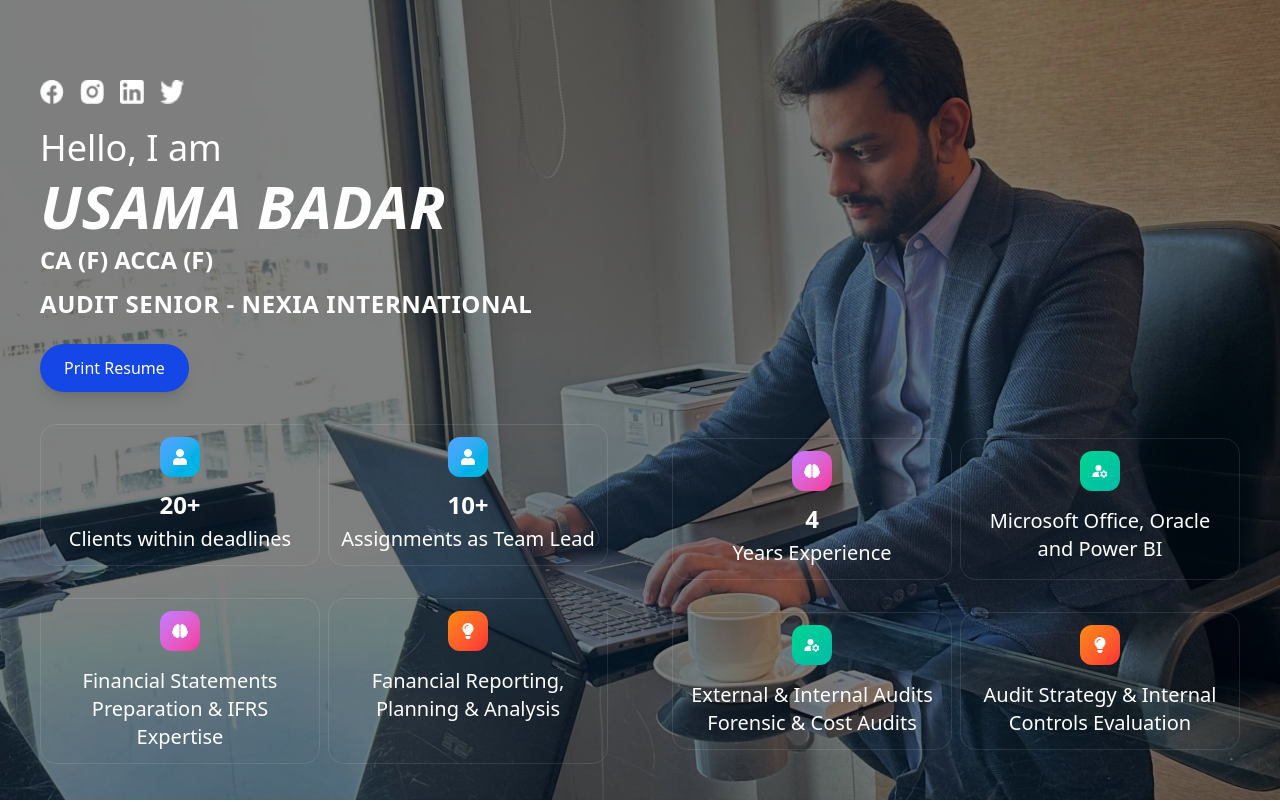
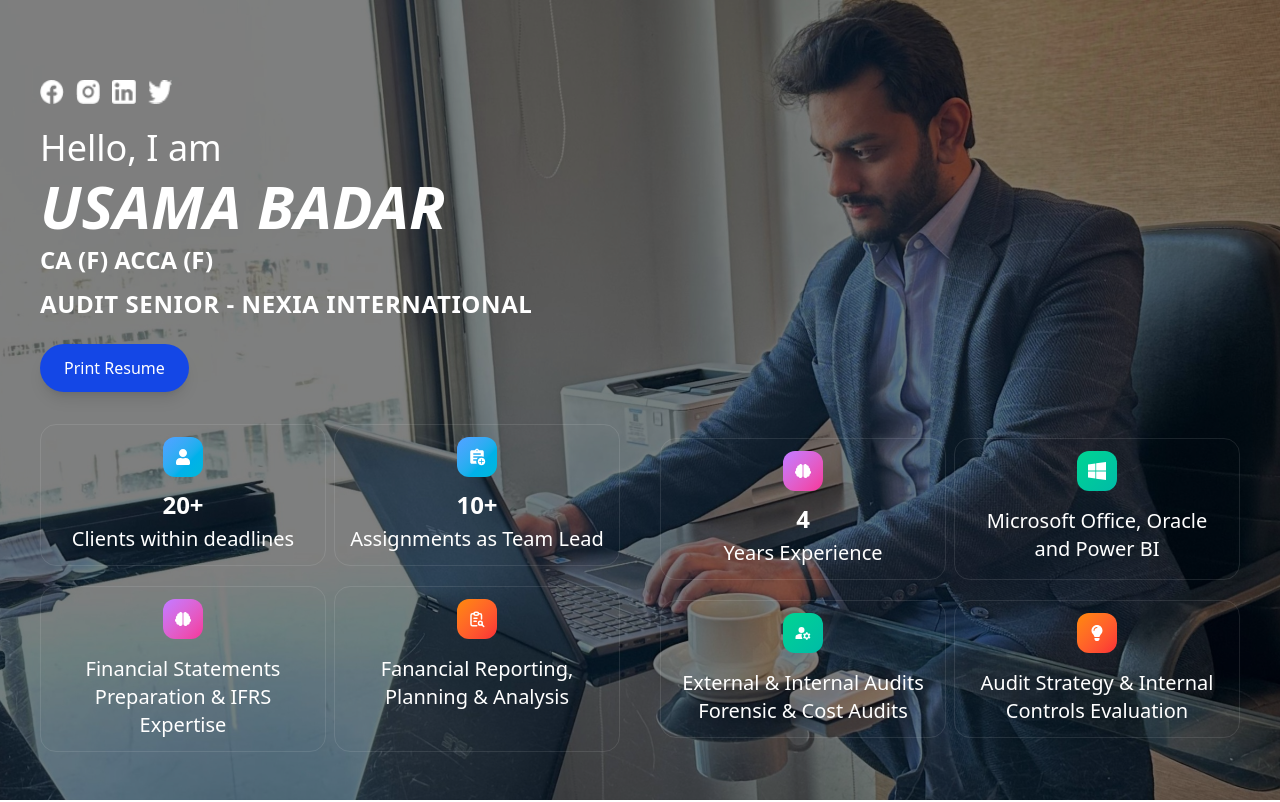
Before and after one commit to Talhabadar184/usamabadar-portfolio, a React (Vite) app: page / in a window 1280 px wide. Shown: the top 802 px of the page. Built offline with nearby package versions, Linux system fonts and the light colour scheme.

Commit message:
icons commit

```diff
--- a/src/About/About.jsx
+++ b/src/About/About.jsx
@@ -14,7 +14,7 @@ const About = () => {
 
 I have also served as an Internal Auditor, where I was responsible for preparing in-depth Business Process Re-engineering (BPR), Internal audit reports, conducting gap analyses, and offering recommendations to enhance internal controls and align practices with industry standards.          </p>
 <a
-  href="/Usama Badar CV.pdf"
+  href="/Usama Badar.pdf"
   download
   className="mt-4 inline-block px-5 py-2 border border-blue-700 text-blue-700 hover:bg-blue-800 hover:text-white transition rounded"
 >
--- a/src/Home/Home.jsx
+++ b/src/Home/Home.jsx
@@ -1,16 +1,14 @@
 import React, { useState, useEffect } from "react";
 import { FiArrowDown, FiCode, FiZap } from "react-icons/fi";
 // import { FaBrain, FaCogs } from "react-icons/fa";
-import { MdManageAccounts } from "react-icons/md";
+import { MdManageAccounts,MdAssignmentAdd  } from "react-icons/md";
+import { TfiMicrosoftAlt } from "react-icons/tfi";
+import { TbReportSearch } from "react-icons/tb";
+
 import { motion } from "framer-motion";
 import {
-  FaGithub,
-  FaEnvelope,
-  FaDownload,
   FaUser,
-  FaRocket,
   FaBrain,
-  FaCode,
   FaLightbulb,
   FaCogs,
 } from "react-icons/fa";
@@ -59,7 +57,7 @@ function Home() {
       color: "from-blue-400 to-cyan-500",
     },
     {
-      icon: <FaUser />,
+      icon: <MdAssignmentAdd size={18} />,
       number: "10+",
       label: "Assignments as Team Lead",
       color: "from-blue-400 to-cyan-500",
@@ -71,7 +69,7 @@ function Home() {
       color: "from-purple-400 to-pink-500",
     },
     {
-      icon: <FaLightbulb />,
+      icon: <TbReportSearch size={18} />,
       label:
         "Fanancial Reporting, Planning & Analysis ",
       color: "from-orange-400 to-red-500",
@@ -86,7 +84,7 @@ function Home() {
       color: "from-purple-400 to-pink-500",
     },
     {
-      icon: <MdManageAccounts size={18} />,
+      icon: <TfiMicrosoftAlt size={18} />,
       label: "Microsoft  Office, Oracle and Power BI",
       color: "from-emerald-400 to-teal-500",
     },
@@ -125,26 +123,19 @@ function Home() {
       {/* Content */}
       <div className="relative z-30 flex flex-col justify-center h-full px-6 md:px-10 text-white pt-80 md:pt-20">
         {/* Social Icons */}
-        <div className="flex space-x-4 mb-6 text-xl">
+<div className="absolute top-4 left-4 flex space-x-3 text-xl md:static md:mb-6">
   <a href="https://www.facebook.com/usama.badar.94">
     <img src={fb} alt="Facebook" className="w-5 h-5 md:w-6 md:h-6" />
   </a>
   <a href="https://www.instagram.com/usamabadar.31">
-            <img
-              src={insta}
-              alt="Instagram"
-              className="w-5 h-5 md:w-6 md:h-6"
-            />
+    <img src={insta} alt="Instagram" className="w-5 h-5 md:w-6 md:h-6" />
   </a>
   <a href="https://www.linkedin.com/in/usama-badar">
-            <img
-              src={linkedin}
-              alt="LinkedIn"
-              className="w-5 h-5 md:w-6 md:h-6"
-            />
+    <img src={linkedin} alt="LinkedIn" className="w-5 h-5 md:w-6 md:h-6" />
   </a>
   <img src={twitter} alt="Twitter" className="w-5 h-5 md:w-6 md:h-6" />
 </div>
+
 
         <h2
           data-aos="fade-up"
@@ -182,7 +173,7 @@ function Home() {
   </p> */}
 
         <a
-          href="/Usama Badar CV.pdf"
+          href="/Usama Badar.pdf"
           print
           className="hover:cursor-pointer mt-6 w-fit bg-blue-700 hover:bg-blue-800 text-white px-5 py-2 md:px-6 md:py-3 rounded-full flex items-center gap-2 shadow-lg animate-fade-up delay-300"
         >
@@ -211,10 +202,10 @@ function Home() {
         </motion.div> */}
 
 
-        <div className="grid grid-cols-1 lg:grid-cols-2 gap-8 lg:gap-16 items-center">
+        <div className="grid grid-cols-1 lg:grid-cols-2 gap-8 lg:gap-10 items-center">
 
           {/* Stats Grid */}
-          <div className="grid grid-cols-2 gap-x-3 sm:gap-x-2 gap-y-6 sm:gap-y-8 mt-6 sm:mt-8">
+          <div className="grid grid-cols-2 gap-x-3 sm:gap-x-2 gap-y-6 mb-5 sm:gap-y-5 mt-6 sm:mt-8">
             {stats.map((stat, index) => (
               <motion.div
                 key={index}
@@ -239,7 +230,7 @@ function Home() {
           </div>
 
           {/* Stats Grid */}
-          <div className="grid grid-cols-2 gap-x-3 sm:gap-x-2 gap-y-6 sm:gap-y-8 mt-6 sm:mt-8">
+          <div className="grid grid-cols-2 gap-x-3 sm:gap-x-2 gap-y-6 sm:gap-y-5 mb-5 mt-6 sm:mt-8">
             {stats1.map((stat, index) => (
               <motion.div
                 key={index}
```
Also changed, not shown: 1 other file (tests, documents, lock files or other folders). Lines whose indentation alone changed are shown as unchanged.
